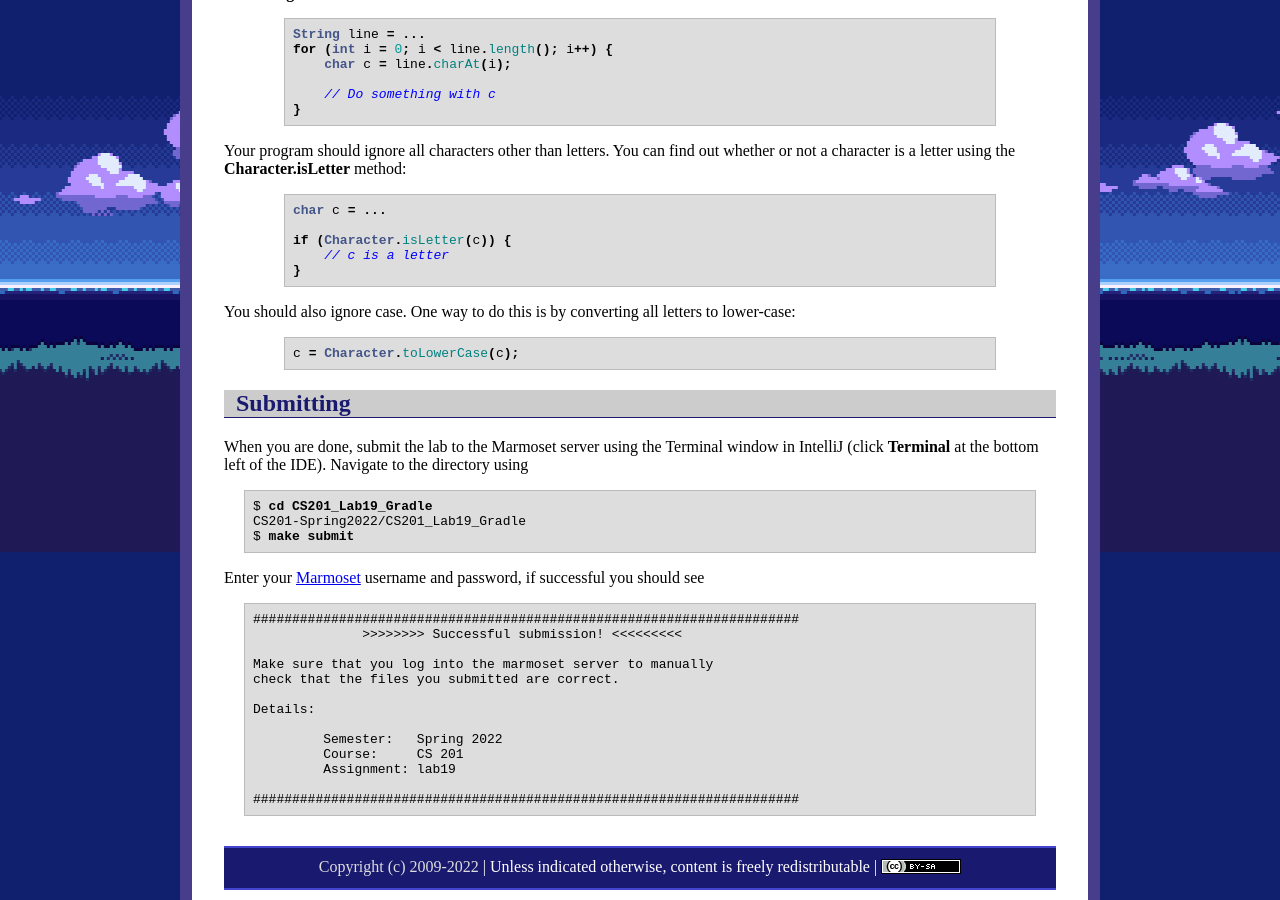
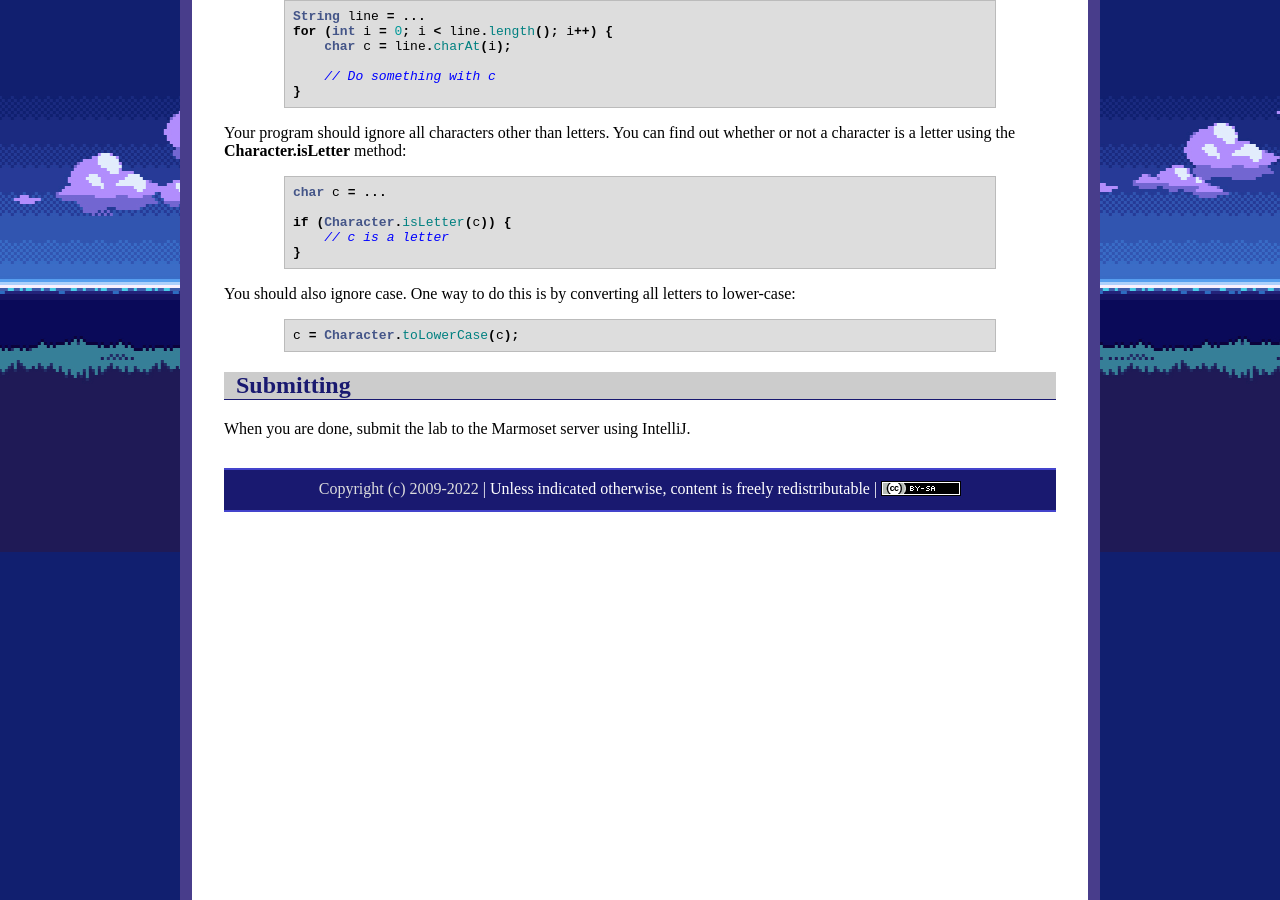
Before and after one commit to ycpcs/cs201-fall2026, a Jekyll site: the page built from labs/lab19.md, in a window 1280 px wide and 900 px high, scrolled down 1248 px. Built offline with Jekyll 4.4.1, drawn with Linux system fonts in a browser that asks for light colours; some of the changed text lies outside the part shown.

Commit message:
Update lab19.md

```diff
--- a/labs/lab19.md
+++ b/labs/lab19.md
@@ -5,11 +5,11 @@ title: "Lab 19: Palindromes"
 
 ## Getting Started
 
-Download [CS201\_Lab19\_Gradle.zip](CS201_Lab19_Gradle.zip). Copy and extract the zip file into your **CS201-Spring2022** directory. Import it into your **CS201-Spring2022** IntelliJ project using
+Download [CS201\_Lab19\_Gradle.zip](CS201_Lab19_Gradle.zip). Copy and extract the zip file into your **CS201-Fall2026** directory. Import it into your **CS201-Fall2026** IntelliJ project using
 
-> **File&rarr;New&rarr;Module from Existing Sources...**
+> **Open**
 
-Select the **CS201\_Lab19\_Gradle** directory and in the **Import Module** dialog select **Import module from external model&rarr;Gradle** and click **Finish**.
+Select the **CS201\_Lab19\_Gradle** directory and click **Select Folder**.
 
 You should see a project called **CS201\_Lab19\_Gradle** in the Project window.
 
@@ -90,28 +90,4 @@ c = Character.toLowerCase(c);
 
 ## Submitting
 
-When you are done, submit the lab to the Marmoset server using the Terminal window in IntelliJ (click **Terminal** at the bottom left of the IDE). Navigate to the directory using
-
-<pre>
-$ <b>cd CS201_Lab19_Gradle</b>
-CS201-Spring2022/CS201_Lab19_Gradle
-$ <b>make submit</b>
-</pre>
-
-Enter your [Marmoset](https://cs.ycp.edu/marmoset) username and password, if successful you should see
-
-<pre>
-######################################################################
-              >>>>>>>> Successful submission! <<<<<<<<<
-
-Make sure that you log into the marmoset server to manually
-check that the files you submitted are correct.
-
-Details:
-
-         Semester:   Spring 2022
-         Course:     CS 201
-         Assignment: lab19
-
-######################################################################
-</pre>
+When you are done, submit the lab to the Marmoset server using IntelliJ.
```
